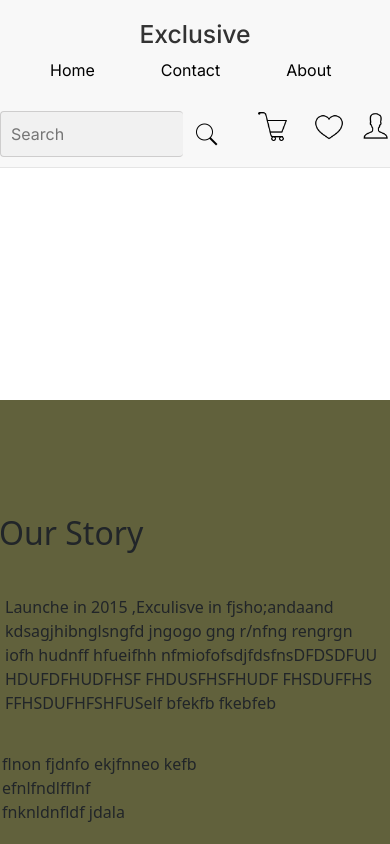
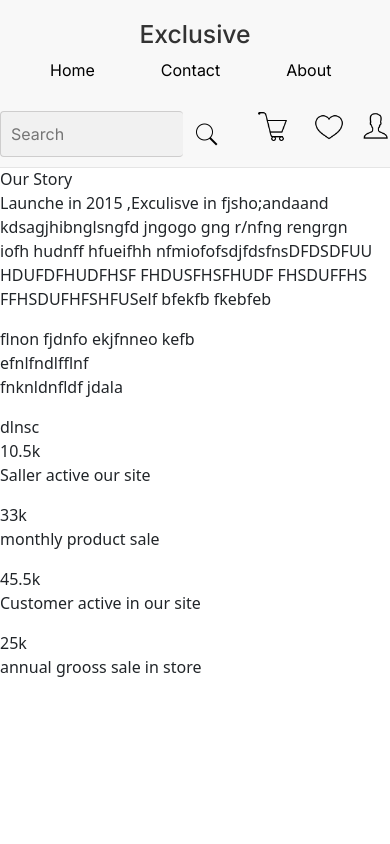
Before and after one commit to Abdurrehman211/Exclusive.app, a React (Create React App) app in the folder client/: page /About in a window 390 px wide. Shown: the top 844 px of the page. Built offline with nearby package versions, Linux system fonts and the light colour scheme.

Commit message:
refactor About component styles, removing unused CSS and adding responsive picture class

```diff
--- a/client/src/components/about.css
+++ b/client/src/components/about.css
@@ -1,80 +1,9 @@
-
-
-#ab1
+.picture{
+    background-color: red;
+    width :100%;
+    height: 90%;
+}
+.col-lg-6
 {
-    font-size: xx-large;
-    font-weight: 500px;
+    float: left;
 }
-#ab2
-{
-    padding-top: 38px;
-    margin-left: 6px;
-}
-#ab3
-{
-    padding-top: 21px;
-    margin-left: 3px;
-}
-#box1
-{
-    background-color: aliceblue;
-    text-align: center;
-    height: 183px;
-    width: 209px;
-    box-sizing: border-box;
-}
-#box2
-{
-    background-color: rgb(14, 20, 26);
-    text-align: center;
-    height: 183px;
-    width: 209px;
-    box-sizing: border-box;
-}
-#box3
-{
-    background-color: rgb(54, 134, 204);
-    text-align: center;
-    height: 183px;
-    width: 209px;
-    box-sizing: border-box;
-}
-#box4
-{
-    background-color: rgb(158, 160, 162);
-    text-align: center;
-    height: 183px;
-    box-sizing: border-box;
-    width: 209px;
-}
-#hb
-{
-    font-weight: bold;
-}
-#pb
-{
-    font-size: small;
-}
-.about
-{
-
-    margin: 342px -1px;
-    width: 400px;
-    box-sizing: border-box;
-}
-.about1
-{
-    background-color: rgb(97, 97, 60);
-    width: 500px;
-    height: 452px;
-    float: right;
-    margin-top: -766px;
-}
-.about2
-{
-    display: flex;
-    justify-content: center;
-    align-items: center;
-    gap: 21px;
-    margin-top: -210px;
-}
```
